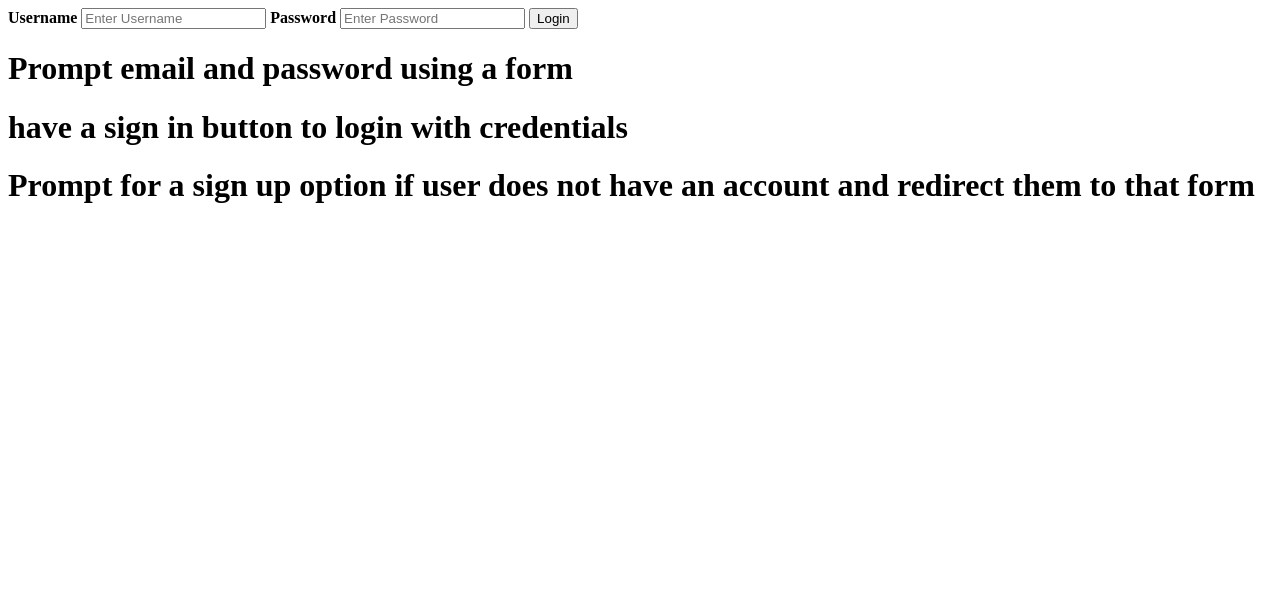
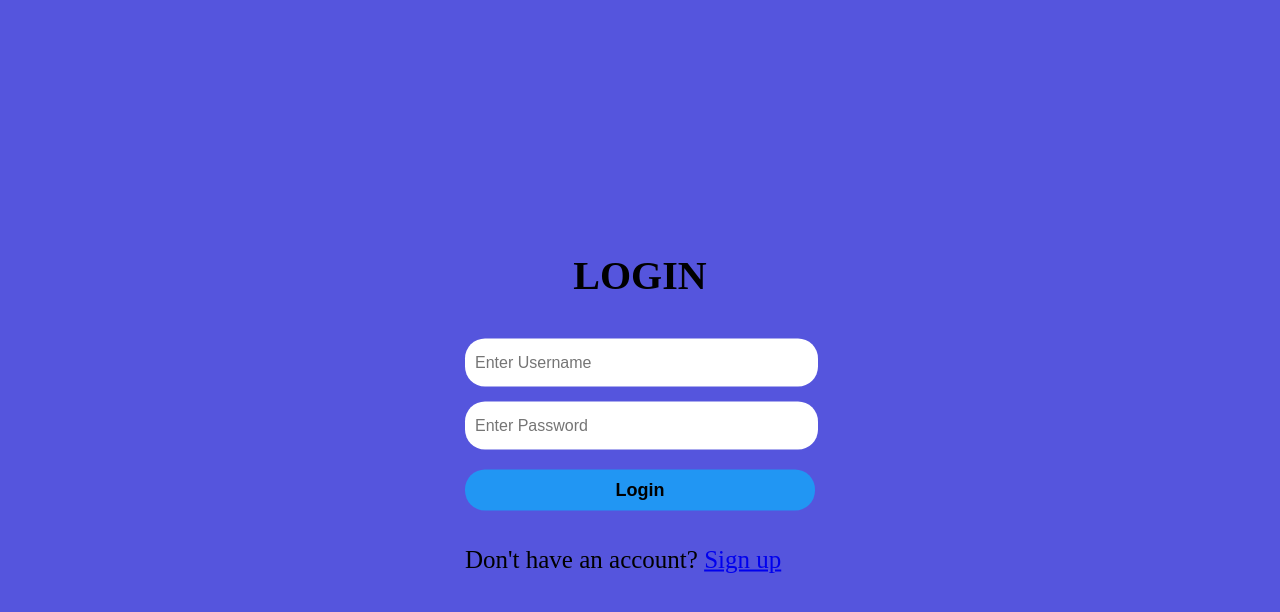
Before and after one commit to johnnysca/The-Chatting-App, a Flask app: page /login in a window 1280 px wide. Shown: the top 612 px of the page. Run offline with Flask 2, Linux system fonts and the light colour scheme.

Commit message:
implemented login,sign up, logout, and stored usernames and passwords to a mysql DB

```diff
--- a/app.py
+++ b/app.py
@@ -1,23 +1,77 @@
-from flask import Flask, render_template
+from flask import Flask, render_template, request, redirect, url_for, flash, session
+from flask_sqlalchemy import SQLAlchemy
+from datetime import datetime
 
 app = Flask(__name__)
+app.config['SQLALCHEMY_DATABASE_URI'] = 'mysql+pymysql://root:0011223344@localhost/logins'
+app.config['SQLALCHEMY_TRACK_MODIFICATIONS'] = True
+db = SQLAlchemy(app)
+
+class Users(db.Model):
+    id = db.Column(db.Integer, primary_key=True)
+    username = db.Column(db.String(20), nullable=False, unique=True)
+    password = db.Column(db.String(20), nullable=False)
+    date_created = db.Column(db.DateTime, default=datetime.utcnow())
+
+    def __init__(self, username, password):
+        self.username = username
+        self.password = password
 
 @app.route('/')
 def home():
     return render_template('home.html')
 
-@app.route('/login')
+@app.route('/login', methods=['POST', 'GET'])
 def login():
-    return render_template('login.html')
+    if request.method == 'POST': # if user submits a login check if it exists
+        session['username'] = request.form.get('username') # session will keep track of who is logged in
+        session['password'] = request.form.get('password')
+        print(session['username'])
+        print(session['password'])
+        users = Users.query.filter_by(username=session['username']).first() # get all the usernames that are in DB that match with entered username
+        if users and users.password == session['password']: # if username is found then check if the password is exact
+            flash('Login successful!')
+            return render_template('chat.html')
+        else:
+            flash('Username or password are incorrect')
+            return render_template('login.html')
+    else:
+        if 'username' in session: # user is still signed in, no need to re-sign in
+            return redirect('/chat')
+        return render_template('login.html')
 
-@app.route('/signup')
+
+@app.route('/signup', methods=['POST', 'GET'])
 def signup():
-    return render_template('signup.html')
+    if request.method == 'POST': # if user submits a login credential to signup then store it in DB
+        username = request.form['username']
+        password = request.form['password']
+        new_user = Users(username=username, password=password) # Create Users object to store the credentials
+
+        try:
+            db.session.add(new_user) # send it to the DB
+            db.session.commit()
+            return redirect('/login')
+        except Exception as e: # the entered credentials already exist so tell them and redirect to error.html
+            flash("User already exists. Try another username")
+            return render_template('signup.html')
+    else:
+        return render_template('signup.html')
 
 @app.route('/logout')
 def logout():
-    # has to do the signing out before it redirects
+    flash('You have been logged out.')
+    session.pop('username', None) # log out the user
     return render_template('logout.html')
+
+@app.route('/chat')
+def chat():
+    if 'username' in session:
+        return render_template('chat.html')
+    else:
+        return redirect(url_for('login'))
+
+app.secret_key = 'temporary keyu'
 
 if __name__ == '__main__':
     app.run(debug=True)
--- a/static/main.css
+++ b/static/main.css
@@ -27,3 +27,95 @@ ul.homeNavBar li a {
 ul.homeNavBar li a:hover {
   background-color: #008000;
 }
+
+.login-form {
+    width: 350px;
+    top: 50%;
+    left: 50%;
+    transform: translate(-50%, -50%);
+    position: absolute;
+    color: black;
+}
+
+.login-form h1 {
+    font-size: 40px;
+    text-align: center;
+    text-transform: uppercase;
+    margin: 40px 0;
+}
+
+.login-form p {
+    font-size: 25px;
+    margin: 15px 0;
+}
+
+.login-form input {
+    font-size: 16px;
+    width: 95%;
+    padding: 15px 10px;
+    border: 0;
+    outline: none;
+    border-radius: 20px;
+}
+
+.login-form button {
+    font-size: 18px;
+    font-weight: bold;
+    margin: 20px 0;
+    padding: 10px 15px;
+    width: 100%;
+    border-radius: 20px;
+    border: 0;
+    color: black;
+    background-color: #2196F3
+}
+
+.login-form button:hover {
+    background-color: #1976D2
+}
+
+.signup-form {
+    width: 350px;
+    top: 50%;
+    left: 50%;
+    transform: translate(-50%, -50%);
+    position: absolute;
+    color: black;
+}
+
+.signup-form h1 {
+    font-size: 40px;
+    text-align: center;
+    text-transform: uppercase;
+    margin: 40px 0;
+}
+
+.signup-form p {
+    font-size: 25px;
+    margin: 15px 0;
+}
+
+.signup-form input {
+    font-size: 16px;
+    width: 95%;
+    padding: 15px 10px;
+    border: 0;
+    outline: none;
+    border-radius: 20px;
+}
+
+.signup-form button {
+    font-size: 18px;
+    font-weight: bold;
+    margin: 20px 0;
+    padding: 10px 15px;
+    width: 100%;
+    border: 0;
+    border-radius: 20px;
+    color: black;
+    background-color: #90EE90;
+}
+
+.signup-form button:hover {
+    background-color: #77DD77
+}
--- a/templates/home.html
+++ b/templates/home.html
@@ -4,14 +4,14 @@
     <meta charset="UTF-8">
     <meta name="viewport" content="width=device-width, initial-scale=1.0">
     <title>Chatting Application</title>
-    <link rel="stylesheet" type="text/css" href="/static/main.css"
+    <link rel="stylesheet" type="text/css" href="/static/main.css">
 </head>
 <body style="background-color: #5555dd">
 <h1 style="color:black;"><center>WELCOME TO THE CHATTING APPLICATION</center></h1>
 <ul class="homeNavBar">
     <li><a href="/login"> Sign in</a></li>
     <li><a href="/signup"> Sign up</a></li>
-    <li><a href="/"> Sign out</a></li>
+    <li><a href="/logout"> Sign out</a></li>
 </ul>
 </body>
 </html>
--- a/templates/login.html
+++ b/templates/login.html
@@ -6,18 +6,24 @@
     <title>Chatting Application</title>
     <link rel="stylesheet" type="text/css" href="/static/main.css">
 </head>
-<body>
-<form action="/" method="post">
-    <label for="uname"><b>Username</b></label>
-    <input type="text" placeholder="Enter Username" name="uname" required>
-
-    <label for="psw"><b>Password</b></label>
-    <input type="password" placeholder="Enter Password" name="psw" required>
+<div class="login-form">
+<body style="background-color:#5555dd">
+<h1>Login</h1>
+{% with messages = get_flashed_messages() %}
+    {% if messages %}
+        {% for message in messages %}
+            <p>{{ message }}</p>
+        {% endfor %}
+    {% endif %}
+{% endwith %}
+<form action="/login" method="POST">
+    <input type="text" placeholder="Enter Username" name="username" required>
+    <p></p>
+    <input type="password" placeholder="Enter Password" name="password" required>
 
     <button type="submit">Login</button>
+    <p>Don't have an account? <a href="/signup">Sign up</a></p>
 </form>
-    <h1>Prompt email and password using a form</h1>
-    <h1>have a sign in button to login with credentials</h1>
-    <h1>Prompt for a sign up option if user does not have an account and redirect them to that form</h1>
 </body>
+</div>
 </html>
```
Also changed, not shown: templates/chat.html (added, +10 -0 lines), templates/error.html (added, +8 -0 lines), templates/logout.html (+23 -0 lines), templates/signup.html (+16 -10 lines), 1 other file.
